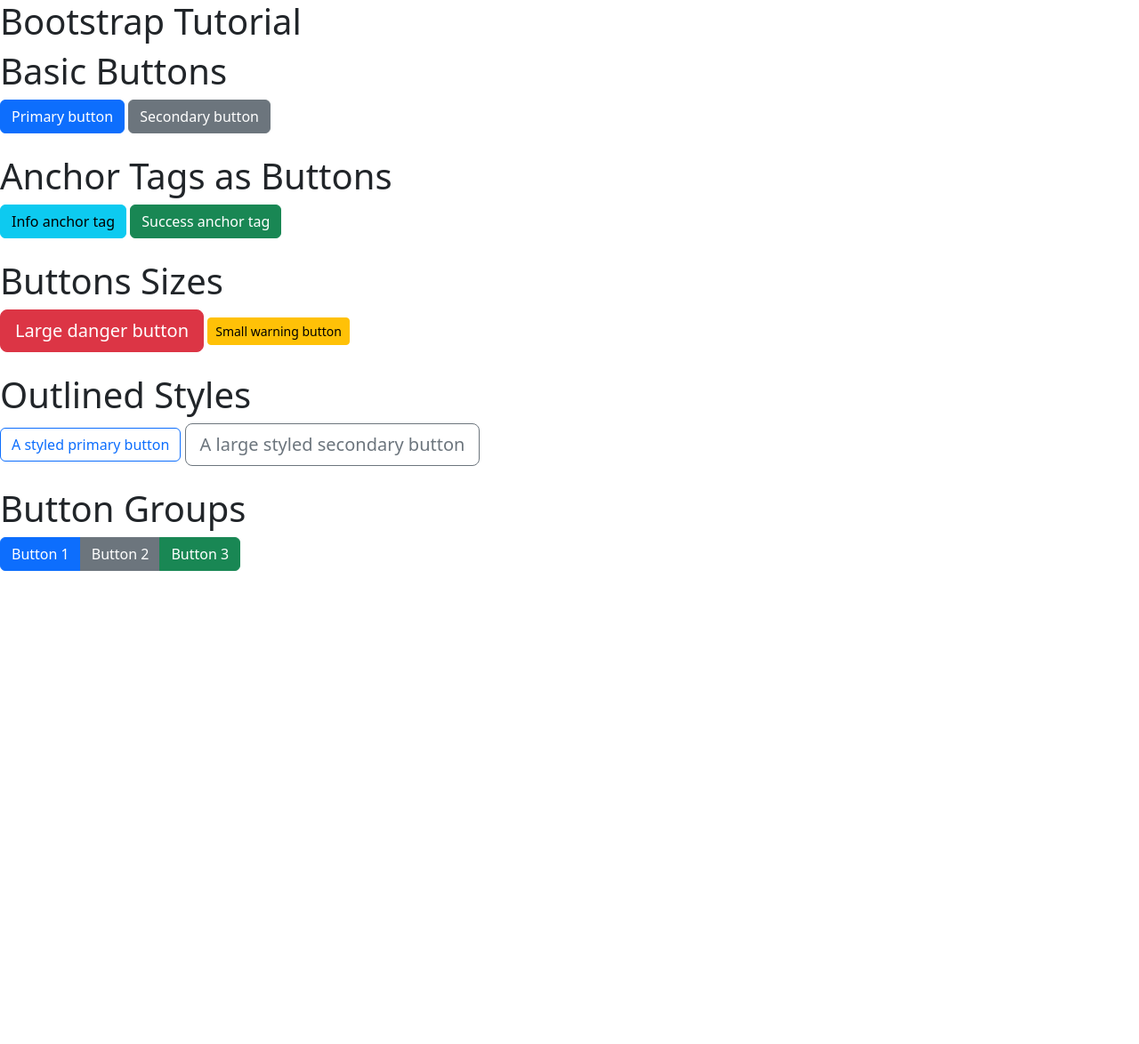
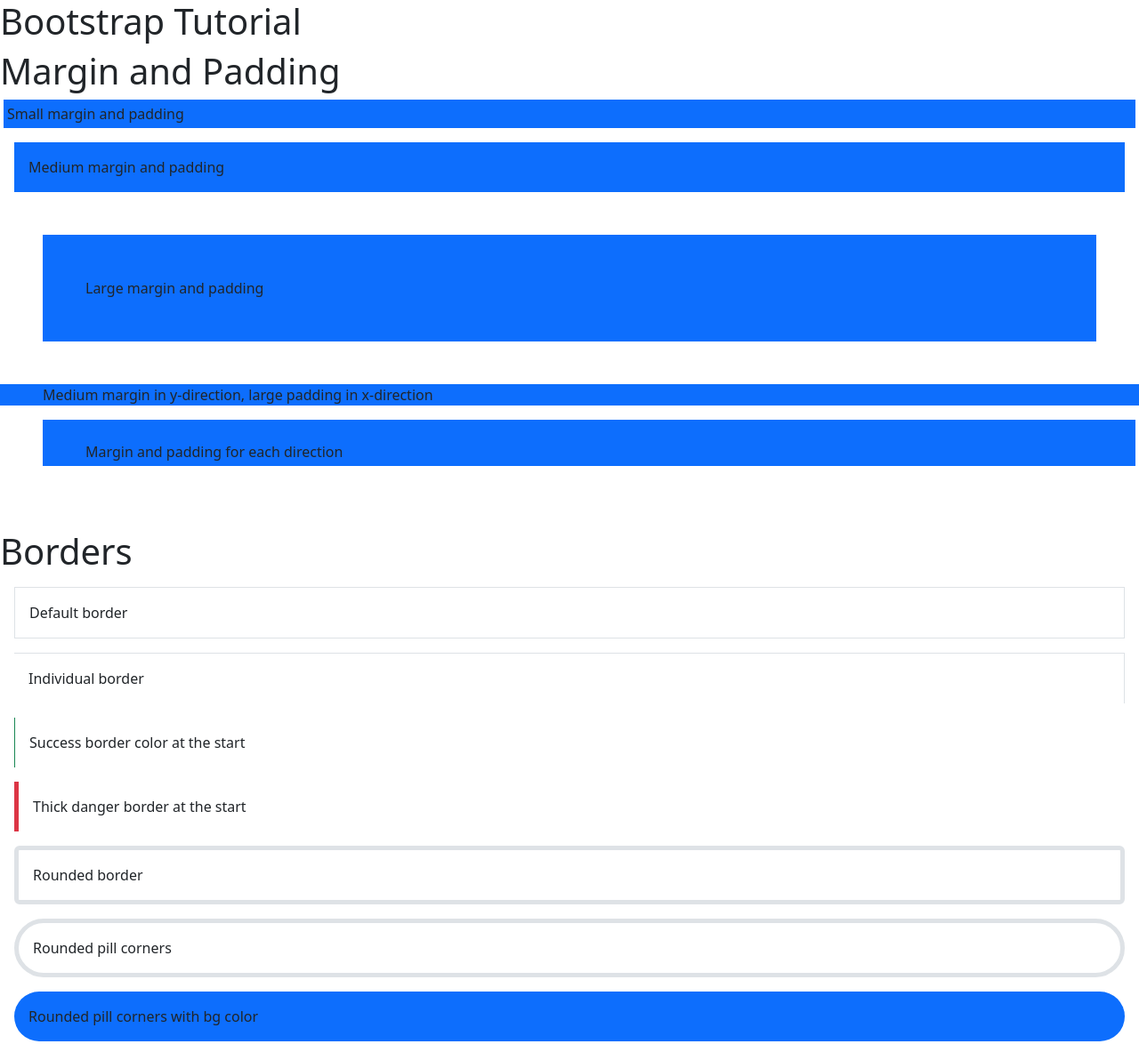
Before and after one commit to williamnamamnath/bootstrap-tutorial, a plain HTML site: page index.html in a window 1280 px wide. Shown: the top 1174 px of the page at 89% size. Before the commit the page ends 800 px from the top, so only its background shows below. Drawn offline with nearby package versions, Linux system fonts and the light colour scheme.

Commit message:
Learned syntax for margin and padding, borders, box shadow and font weight

```diff
--- a/index.html
+++ b/index.html
@@ -8,42 +8,47 @@
 <body>
     <h1>Bootstrap Tutorial</h1>
 
-     <h1>Basic Buttons</h1>
-    <button class="btn btn-primary">Primary button</button>
-    <button class="btn btn-secondary">Secondary button</button>
+    <h1>Margin and Padding</h1>
+     <div class="bg-primary m-1 p-1">Small margin and padding</div>
+     <div class="bg-primary m-3 p-3">Medium margin and padding</div>
+     <div class="bg-primary m-5 p-5">Large margin and padding</div>
+     <div class="bg-primary my-3 px-5">Medium margin in y-direction, large padding in x-direction</div>
 
-    <br/>
-    <br/>
-
-     <h1>Anchor Tags as Buttons</h1>
-     <a href="#" class="btn btn-info">Info anchor tag</a>
-     <a href="#" class="btn btn-success">Success anchor tag</a>
+     <!-- Margin-top, margin-bottom, margin-start, margin-end, padding-start, padding-top, padding-end, padding-bottom -->
+     <div class="bg-primary mt-3 mb-4 ms-5 me-1 ps-5 pt-4 pe-2 pb-1">Margin and padding for each direction</div>
 
      <br/>
      <br/>
 
-    <!-- Button sizes - The default size is medium -->
-     <h1>Buttons Sizes</h1>
-     <button class="btn btn-lg btn-danger">Large danger button</button>
-     <button class="btn btn-sm btn-warning">Small warning button</button>
+     <h1>Borders</h1>
+     <div class="m-3 p-3 border">Default border</div>
+     <div class="m-3 p-3 border-top border-end">Individual border</div>
+     <div class="m-3 p-3 border-start border-success">Success border color at the start</div>
+     <div class="m-3 p-3 border-start border-danger border-5">Thick danger border at the start</div>
+     <div class="m-3 p-3 rounded border border-5">Rounded border</div>
+     <div class="m-3 p-3 rounded-pill border border-5">Rounded pill corners</div>
+     <div class="m-3 p-3 rounded-pill bg-primary">Rounded pill corners with bg color</div>
 
      <br/>
      <br/>
 
-     <h1>Outlined Styles</h1>
-     <button class="btn btn-outline-primary">A styled primary button</button>
-     <button class="btn btn-lg btn-outline-secondary">A large styled secondary button</button>
+     <h1>Box Shadow</h1>
+     <div class="m-3 p-3 shadow-sm">Element with small box shadow</div>
+
+     <!-- Default box shadow is medium -->
+     <div class="m-3 p-3 shadow">Element with medium box shadow</div>
+     <div class="m-3 p-3 shadow-lg">Element with large box shadow</div>
 
      <br/>
      <br/>
 
-     <!-- Btn groups - The buttons are now sticking together as opposed to having some space between them like the previous btns seen on this page -->
-     <h1>Button Groups</h1>
-     <div class="btn-group">
-        <a href="#" class="btn btn-primary">Button 1</a>
-        <a href="#" class="btn btn-secondary">Button 2</a>
-        <a href="#" class="btn btn-success">Button 3</a>
-     </div>
+     <h1>Font Weight</h1>
+     <p>Normal text</p>
+     <p class="fw-bold">Bold text</p>
+     <p class="fw-bolder">Bolder text</p>
+     <p class="fw-light">Light text</p>
+     <p class="fst-italic">Italic text</p>
+     <p class="fst-italic fw-light">Italic light text</p>
 
     <script src="https://cdn.jsdelivr.net/npm/bootstrap@5.3.3/dist/js/bootstrap.bundle.min.js" integrity="sha384-YvpcrYf0tY3lHB60NNkmXc5s9fDVZLESaAA55NDzOxhy9GkcIdslK1eN7N6jIeHz" crossorigin="anonymous"></script>
 </body>
```
Also changed, not shown: 1 other file.
